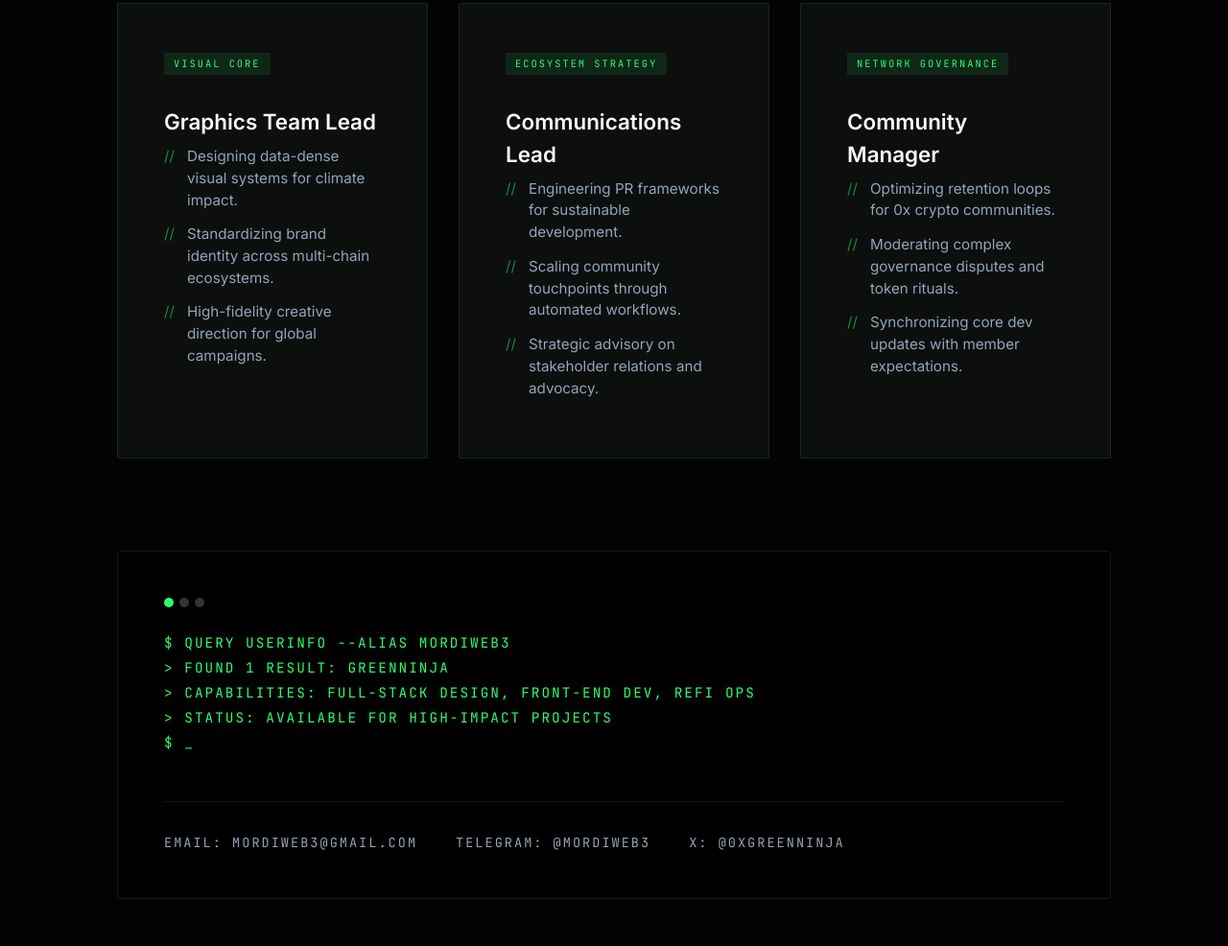
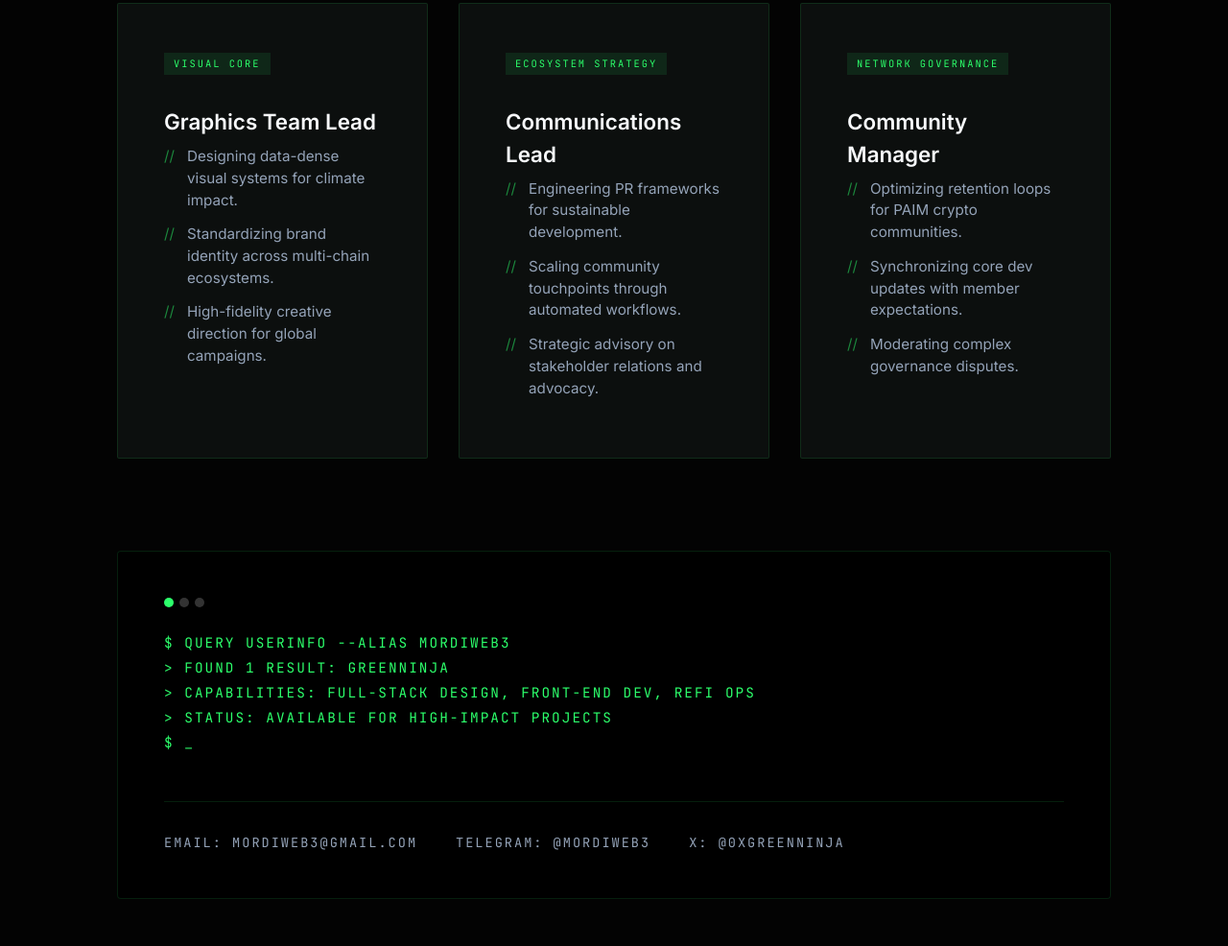
Before and after one commit to 0xgreenninja/me, a plain HTML site: page index.html in a window 1280 px wide. Shown: the part 1060-2046 px from the top of the page at 96% size. Drawn offline with Linux system fonts and the light colour scheme.

Commit message:
Update index.html

```diff
--- a/index.html
+++ b/index.html
@@ -210,9 +210,9 @@
                     <span class="pow-tag mono">Network Governance</span>
                     <h3>Community Manager</h3>
                     <ul>
-                        <li>Optimizing retention loops for 0x crypto communities.</li>
-                        <li>Moderating complex governance disputes and token rituals.</li>
+                        <li>Optimizing retention loops for PAIM crypto communities.</li>
                         <li>Synchronizing core dev updates with member expectations.</li>
+                        <li>Moderating complex governance disputes.</li>
                     </ul>
                 </div>
             </div>
```
